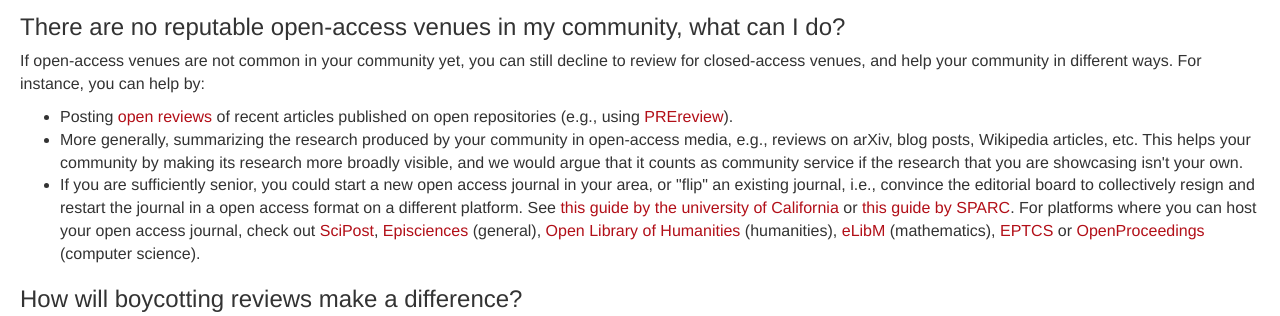
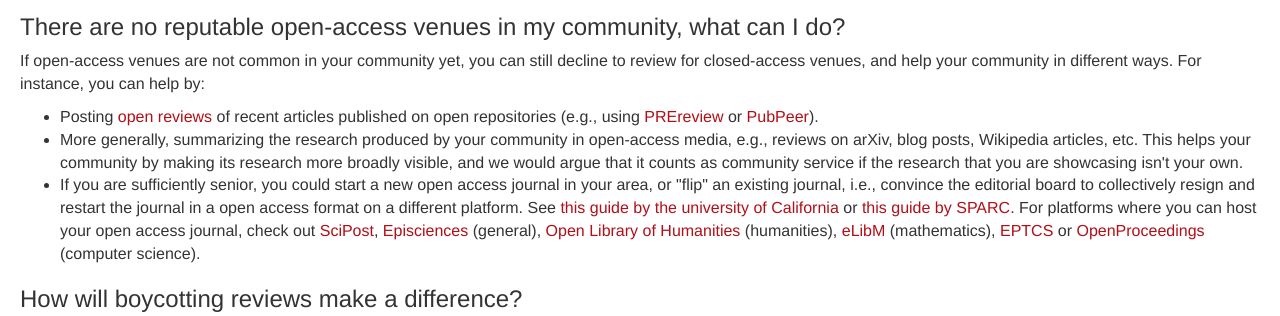
Before and after one commit to dissemin/no-free-view-no-review, a Django app: page /faq in a window 1280 px wide. Shown: the part 1046-1362 px from the top of the page. Run offline with Django 3.2, Linux system fonts and the light colour scheme; some libraries are stand-ins or nearby versions.

Commit message:
Add PubPeer to FAQ

```diff
--- a/signatories/templates/faq.html
+++ b/signatories/templates/faq.html
@@ -87,7 +87,8 @@ ways. For instance, you can help by:</p>
 <ul>
   <li>Posting <a href="https://en.wikipedia.org/wiki/Open_peer_review">open
       reviews</a> of recent articles published on open repositories (e.g., using <a
-      href="https://prereview.org/">PREreview</a>).</li>
+      href="https://prereview.org/">PREreview</a> or
+      <a href="https://pubpeer.com/">PubPeer</a>).</li>
   <li>More generally, summarizing the research produced by your community in open-access
     media, e.g., reviews on arXiv, blog posts, Wikipedia articles, etc. This
     helps your community by making its research more broadly visible, and we
```
